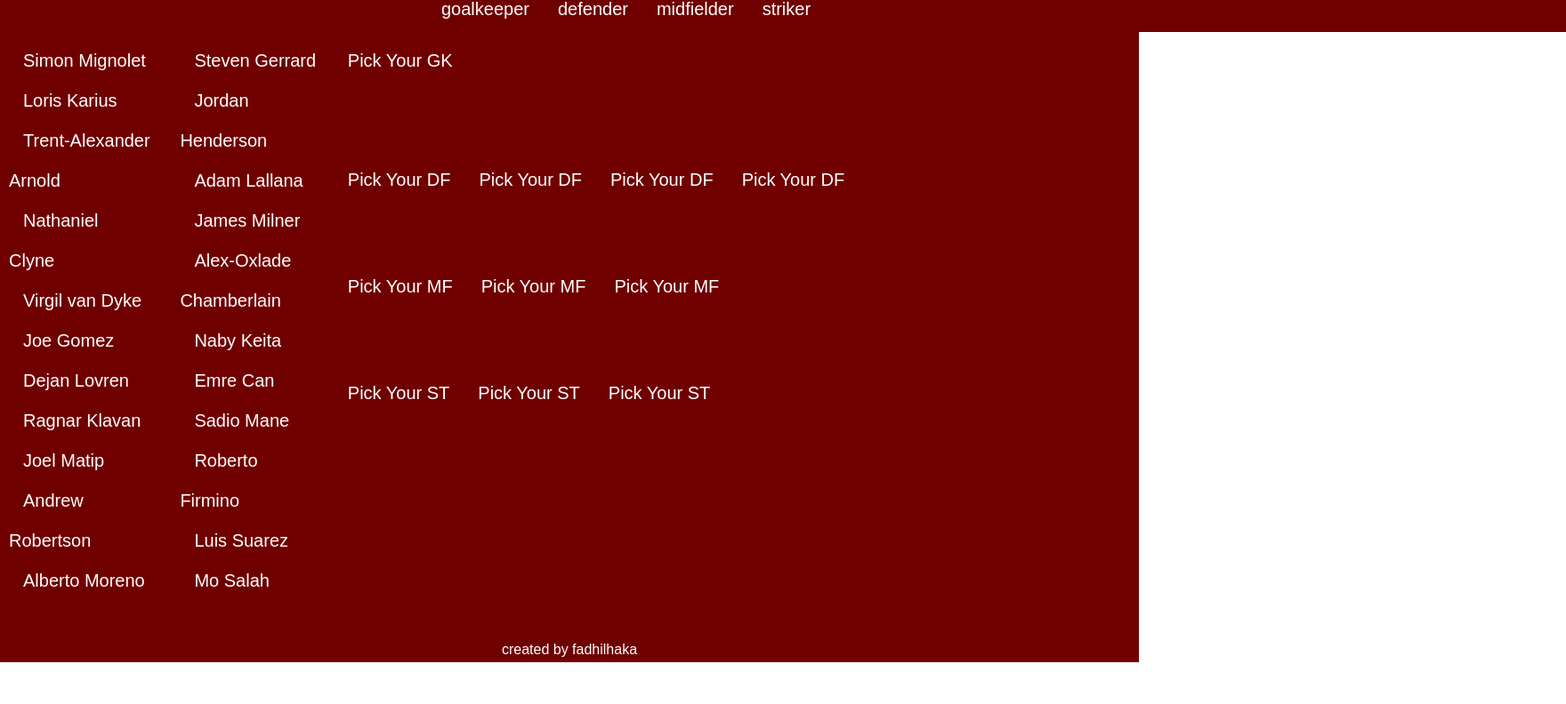
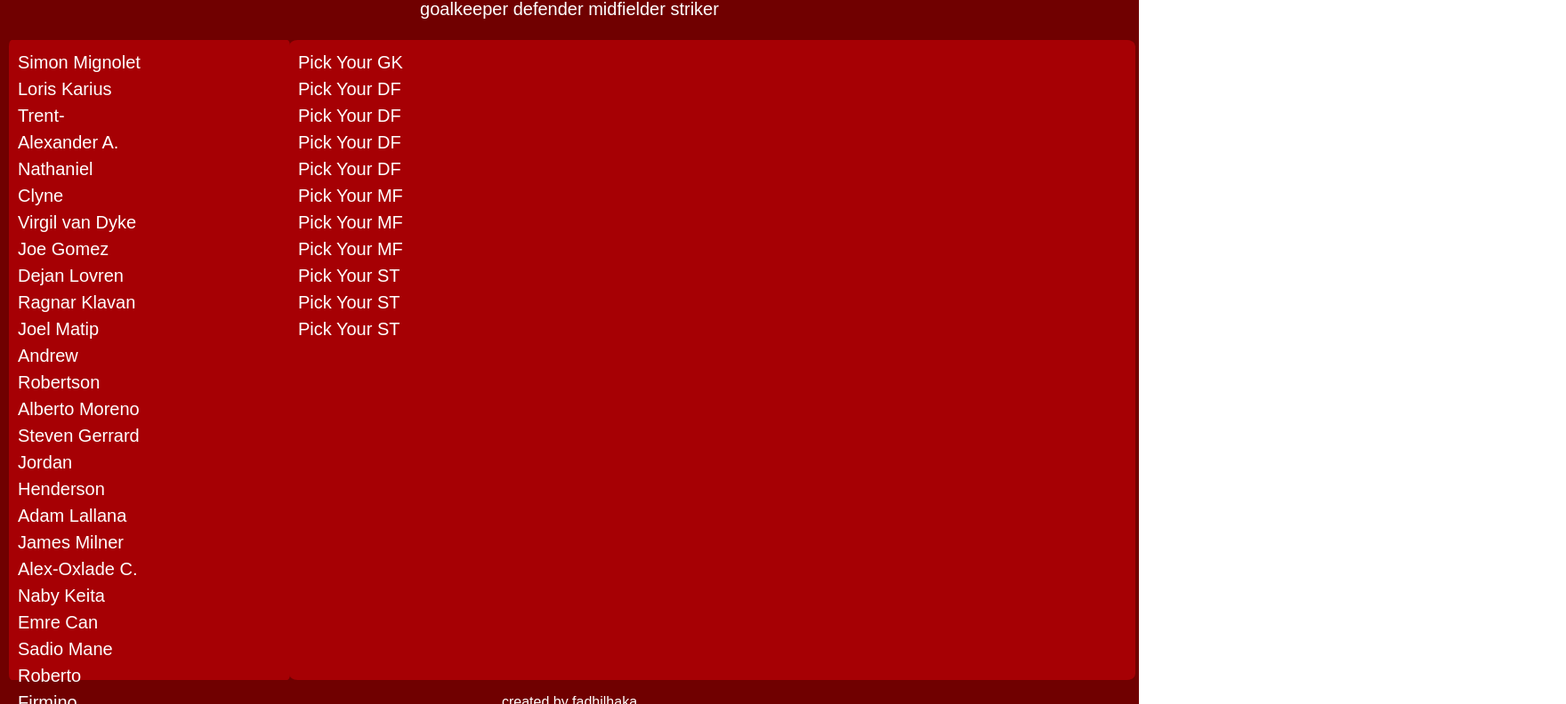
Before and after one commit to fadhilhaka/best-eleven, a plain HTML site: page index.html in a window 1280 px wide. Shown: the part 214-1006 px from the top of the page at 89% size, 1760 px wide, since content can reach past the window. Before the commit the page ends 959 px from the top, so only its background shows below. Drawn offline with nearby package versions, Linux system fonts and the light colour scheme.

Commit message:
change display style to grid, add jquery for midfield and striker

```diff
--- a/index.html
+++ b/index.html
@@ -13,12 +13,14 @@
     <p>Pick your own best eleven!</p>
   </header>
   <section class="position">
+    <div class="table">
     <ul>
-      <li><a class="position-goalkeeper" id="position-goalkeeper" onclick="goalkeeper()">goalkeeper</a></li>
-      <li><a class="position-defender" id="position-defender" onclick="defender()">defender</a></li>
-      <li><a class="position-midfielder" id="position-midfielder" onclick="midfielder()">midfielder</a></li>
-      <li><a class="position-striker" id="position-striker" onclick="striker()">striker</a></li>
+      <li><a class="position-class" id="position-goalkeeper" onclick="goalkeeper()">goalkeeper</a></li>
+      <li><a class="position-class" id="position-defender" onclick="defender()">defender</a></li>
+      <li><a class="position-class" id="position-midfielder" onclick="midfielder()">midfielder</a></li>
+      <li><a class="position-class" id="position-striker" onclick="striker()">striker</a></li>
     </ul>
+  </div>
   </section>
   <section class="main" id="main" >
     <div class="player-list">
@@ -27,7 +29,7 @@
         <li><a class="loris-k" id="loris-k" onclick="userPicksGK()">Loris Karius</a></li>
       </ul>
       <ul class="defender">
-        <li><a class="picks-defender" id="trent-a-a" onclick="userPicksDF()">Trent-Alexander Arnold</a></li>
+        <li><a class="picks-defender" id="trent-a-a" onclick="userPicksDF()">Trent-Alexander A.</a></li>
         <li><a class="picks-defender" id="nathaniel-c" onclick="userPicksDF()">Nathaniel Clyne</a></li>
         <li><a class="picks-defender" id="virgil-v-d" onclick="userPicksDF()">Virgil van Dyke</a></li>
         <li><a class="picks-defender" id="joe-g" onclick="userPicksDF()">Joe Gomez</a></li>
@@ -38,24 +40,21 @@
         <li><a class="picks-defender" id="alberto-m" onclick="userPicksDF()">Alberto Moreno</a></li>
       </ul>
       <ul class="midfielder">
-        <li><a class="steven-g" id="steven-g" onclick="">Steven Gerrard</a></li>
-        <li><a class="jordan-h" id="jordan-h" onclick="">Jordan Henderson</a></li>
-        <li><a class="adam-l" id="adam-l" onclick="">Adam Lallana</a></li>
-        <li><a class="james-m" id="james-m" onclick="">James Milner</a></li>
-        <li><a class="oxchambo" id="oxchambo" onclick="">Alex-Oxlade Chamberlain</a></li>
-        <li><a class="naby-k" id="naby-k" onclick="">Naby Keita</a></li>
-        <li><a class="emre-c" id="emre-c" onclick="">Emre Can</a></li>
+        <li><a class="picks-midfielder" id="steven-g" onclick="userPicksMF">Steven Gerrard</a></li>
+        <li><a class="picks-midfielder" id="jordan-h" onclick="userPicksMF">Jordan Henderson</a></li>
+        <li><a class="picks-midfielder" id="adam-l" onclick="userPicksMF">Adam Lallana</a></li>
+        <li><a class="picks-midfielder" id="james-m" onclick="userPicksMF">James Milner</a></li>
+        <li><a class="picks-midfielder" id="oxchambo" onclick="userPicksMF">Alex-Oxlade C.</a></li>
+        <li><a class="picks-midfielder" id="naby-k" onclick="userPicksMF">Naby Keita</a></li>
+        <li><a class="picks-midfielder" id="emre-c" onclick="userPicksMF">Emre Can</a></li>
       </ul>
       <ul class="striker">
-        <li><a class="sadio-m" id="sadio-m" onclick="">Sadio Mane</a></li>
-        <li><a class="roberto-f" id="roberto-f" onclick="">Roberto Firmino</a></li>
-        <li><a class="luis-s" id="luis-s" onclick="">Luis Suarez</a></li>
-        <li><a class="mo-salah" id="mo-salah" onclick="">Mo Salah</a></li>
+        <li><a class="picks-striker" id="sadio-m" onclick="userPicksST">Sadio Mane</a></li>
+        <li><a class="picks-striker" id="roberto-f" onclick="userPicksST">Roberto Firmino</a></li>
+        <li><a class="picks-striker" id="luis-s" onclick="userPicksST">Luis Suarez</a></li>
+        <li><a class="picks-striker" id="mo-salah" onclick="userPicksST">Mo Salah</a></li>
       </ul>
     </div>
-    <!-- <div class="football-pitch">
-      <img src="../final-project-phase-0/image/football-pitch.jpg" class="img-football-pitch" >
-    </div> -->
     <div class="user-picked">
       <div class="goalkeeper-line">
         <ul class="user-goalkeeper">
@@ -72,16 +71,16 @@
       </div>
       <div class="midfielder-line">
         <ul class="user-midfielder">
-          <li><a class="user-picks-midfielder" id="user-picks-midfielder" onclick="">Pick Your MF</a></li>
-          <li><a class="user-picks-midfielder" id="user-picks-midfielder" onclick="">Pick Your MF</a></li>
-          <li><a class="user-picks-midfielder" id="user-picks-midfielder" onclick="">Pick Your MF</a></li>
+          <li><a class="user-picked-midfielder" id="user-picked-midfielder" onclick="">Pick Your MF</a></li>
+          <li><a class="user-picked-midfielder" id="user-picked-midfielder2" onclick="">Pick Your MF</a></li>
+          <li><a class="user-picked-midfielder" id="user-picked-midfielder3" onclick="">Pick Your MF</a></li>
         </ul>
       </div>
       <div class="striker-line">
         <ul class="user-striker">
-          <li><a class="user-picks-striker" id="user-picks-striker" onclick="">Pick Your ST</a></li>
-          <li><a class="user-picks-striker" id="user-picks-striker" onclick="">Pick Your ST</a></li>
-          <li><a class="user-picks-striker" id="user-picks-striker" onclick="">Pick Your ST</a></li>
+          <li><a class="user-picked-striker" id="user-picked-striker" onclick="">Pick Your ST</a></li>
+          <li><a class="user-picked-striker" id="user-picked-striker2" onclick="">Pick Your ST</a></li>
+          <li><a class="user-picked-striker" id="user-picked-striker3" onclick="">Pick Your ST</a></li>
         </ul>
       </div>
     </div>
--- a/js/script.js
+++ b/js/script.js
@@ -96,3 +96,42 @@ function userPicksDF() {
     $('#user-picked-defender4').text('Alberto Moreno');
   });
 }
+
+function userPicksMF() {
+  $('#oxchambo').click(function(){
+    $('#user-picked-midfielder').text('Alex-Oxlade C.');
+  });
+  $('#adam-l').click(function(){
+    $('#user-picked-midfielder').text('Adam Lallana');
+  });
+  $('#steven-g').click(function(){
+    $('#user-picked-midfielder2').text('Steven Gerrard');
+  });
+  $('#jordan-h').click(function(){
+    $('#user-picked-midfielder2').text('Jordan Henderson');
+  });
+  $('#james-m').click(function(){
+    $('#user-picked-midfielder3').text('James Milner');
+  });
+  $('#naby-k').click(function(){
+    $('#user-picked-midfielder2').text('Naby Keita');
+  });
+  $('#emre-c').click(function(){
+    $('#user-picked-midfielder3').text('Emre Can');
+  });
+}
+
+function userPicksST() {
+  $('#sadio-m').click(function(){
+    $('#user-picked-striker').text('Sadio Mane');
+  });
+  $('#roberto-f').click(function(){
+    $('#user-picked-striker2').text('Roberto Firmino');
+  });
+  $('#luis-s').click(function(){
+    $('#user-picked-striker2').text('Luis Suarez');
+  });
+  $('#mo-salah').click(function(){
+    $('#user-picked-striker3').text('Mo Salah');
+  });
+}
--- a/style/main.css
+++ b/style/main.css
@@ -7,7 +7,7 @@ body {
     font-family: sans-serif;
     color: white;
     min-width: 1000px;
-    min-height: 800px;
+    /* min-height: 800px; */
 }
 
 header {
@@ -28,97 +28,63 @@ header p {
       line-height: 29px;
   }
 
+.table {
+	display: table;   /* Allow the centering to work */
+    margin: 0 auto;
+}
 .position {
-    padding-left: 37.5%;
-    padding-right: auto;
-    width: 100%;
-    overflow: hidden;
-}
-.position, .player-list, .goalkeeper-line, .defender-line, .midfielder-line, .striker-line {
+    padding: 10px;
     background-color: #700000;
     font-size: 20px;
+    line-height: 30px;
 }
-.position li, .player-list li, .goalkeeper-line li, .defender-line li, .midfielder-line li, .striker-line li {
-    float: left;
-    margin: auto;
+  .position ul {
+      text-align: center;
+  }
+    .position ul li {
+        border: 10px #df462f;
+        display: inline;
         list-style: none;
     }
-.position li a, .goalkeeper-line li, .defender-line li a, .midfielder-line li a, .striker-line li a {
-    display: block;
-}
-.position li a, .player-list li a, .goalkeeper-line li a, .defender-line li a, .midfielder-line li a, .striker-line li a {
-    color: white;
-    text-align: center;
-    padding: 14px 16px;
-    text-decoration: none;
-}
-.position li a:hover, .player-list li a:hover {
+      .position ul li a:hover, .player-list li a:hover {
           background-color: #df462f;
+          padding: 10px;
       }
 
 .main {
-    padding-top: 10px;
-    box-sizing: border-box;
+    display: grid;
+    grid-template-columns: 1fr 3fr;
+    padding: 10px;
     background-color: #700000;
-    height: 680px;
+}
+.player-list {
+    background-color: #a60004;
+    border-radius: 1%;
     font-size: 20px;
-    line-height: 45px;
+    line-height: 30px;
+    max-height: 700px;
+    padding: 10px;
+    width: 94%;
 }
-
-.player-list {
-    width: 28.5%;
-    float: left;
-    padding-left: 10px;
-    -webkit-column-count: 2; /* Chrome, Safari, Opera */
-    -moz-column-count: 2; /* Firefox */
+  .player-list ul li {
+    list-style: none;
+    -webkit-column-count: 2;
+    -moz-column-count: 2;
     column-count: 2;
   }
 
-/* .football-pitch {
-    width: 52%;
-    float: left;
-    /* background-image: url("../image/football-pitch.jpg");
-    background-size: contain;
-    background-position: center;
-    background-repeat: no-repeat;
-    height: 450px;
+.user-picked {
+    background-color: #a60004;
+    border-radius: 1%;
+    font-size: 20px;
+    line-height: 30px;
+    max-height: 700px;
+    padding: 10px;
+    width: 98.5%;
 }
-.img-football-pitch {
-    display: block;
-    margin-left: 110px;
-    margin-right: auto;
-    width: 90%;
-    border-radius: 1%;
-} */
-
-.user-picks {
-    box-sizing: border-box;
-    margin-right: 10px;
-    width: 70%;
-    height: 550px;
-    float: right;
-    border: 10px solid #df462f;
+  .user-picked ul li {
+    list-style: none;
   }
-.goalkeeper-line {
-    width: 95%;
-    height: 120px;
-}
-.defender-line {
-    width: 95%;
-    height: 120px;
-    /* border: 1px solid red; */
-}
-.midfielder-line {
-    width: 95%;
-    height: 120px;
-    /* border: 1px solid red; */
-}
-.striker-line {
-    width: 95%;
-    height: 120px;
-    /* border: 1px solid red; */
-}
-
 
 footer {
     background-color: #700000;
```
Lines whose indentation alone changed are shown as unchanged.
